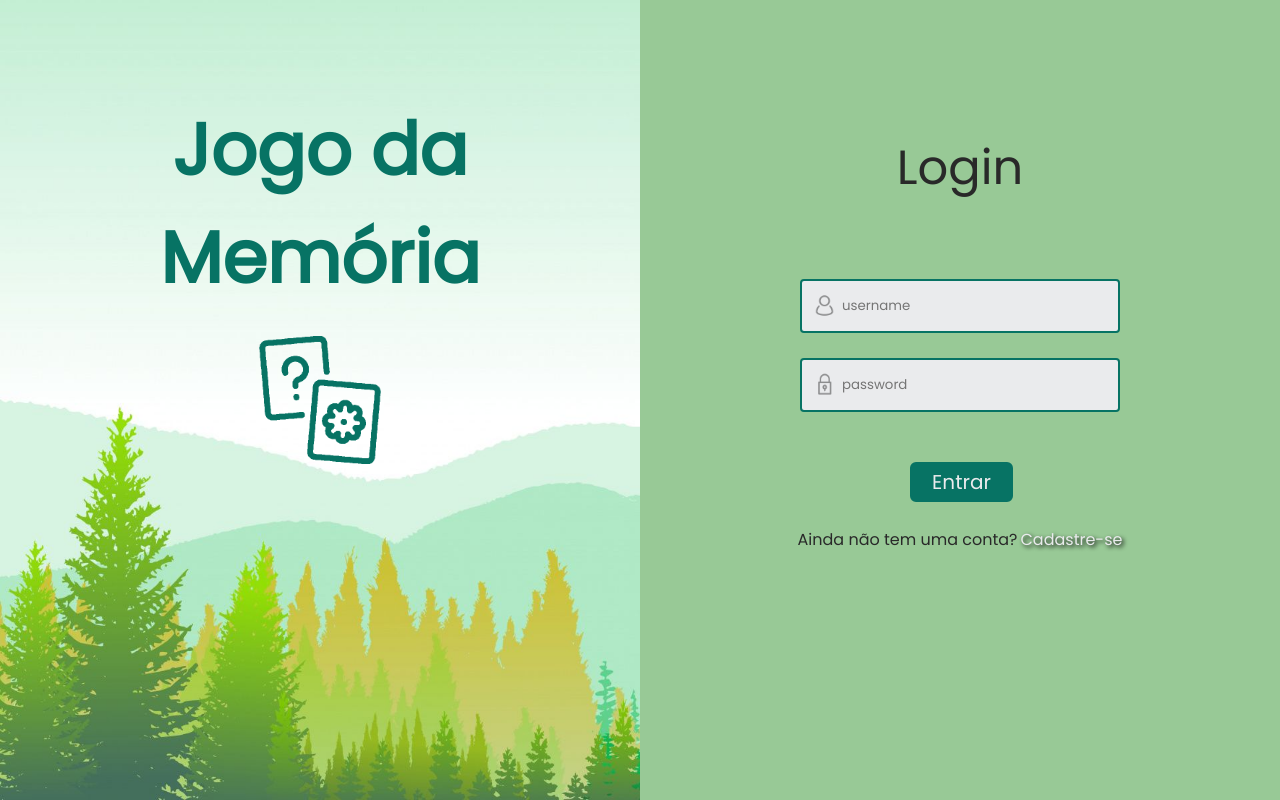
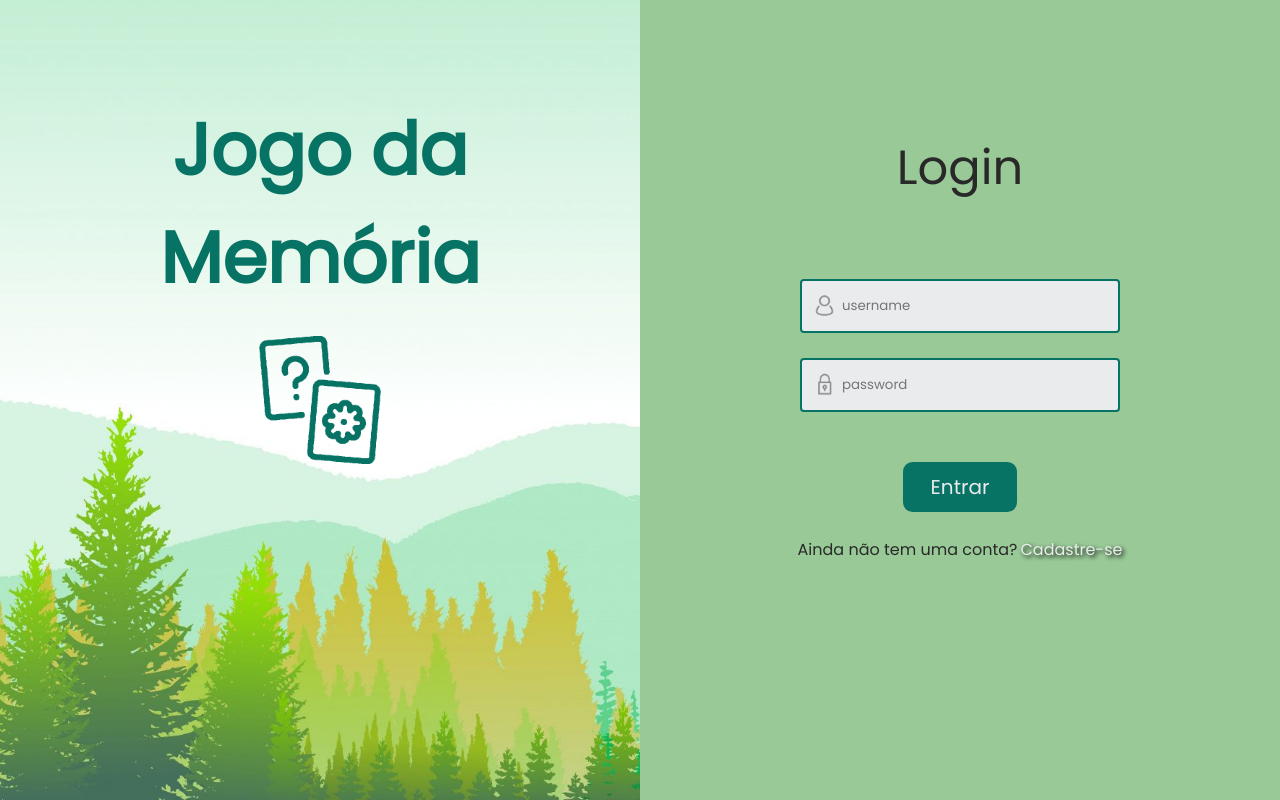
Before and after one commit to camillebobsin/si401-memory-game, a PHP site: page /login.html in a window 1280 px wide. Run offline with PHP 8.4, Linux system fonts and the light colour scheme.

Commit message:
Fix: Login button style

```diff
--- a/login.html
+++ b/login.html
@@ -21,10 +21,10 @@
             <h2>Login</h2>
             <input id="username" type="text" placeholder="username">
             <input id="password" type="password" placeholder="password">
-            <a href="/menu.html"><button>Entrar</button></a>
+            <a class="button" href="/menu.html">Entrar</a>
             <div id="sign-in">
                 <p>Ainda não tem uma conta?</p>
-                <a href="/sign-in.html">Cadastre-se</a>
+                <a id="sign-in-button" href="/sign-in.html">Cadastre-se</a>
             </div>
         </div>
     </div>
--- a/styles/login.css
+++ b/styles/login.css
@@ -31,7 +31,7 @@ h2 {
     font-weight: normal;
 }
 
-button {
+.button {
     margin-top: 50px;
 }
 
@@ -39,12 +39,12 @@ p {
     color: #292929;
 }
 
-a {
+#sign-in-button {
     color: #EAEBED;
     margin-left: 3px;
     text-shadow: 2px 2px 4px #000000;
 }
 
-a:hover {
+#sign-in-button:hover {
     text-decoration: underline;
 }
--- a/styles/styles.css
+++ b/styles/styles.css
@@ -61,17 +61,17 @@ input:focus {
     border: 2px solid red;
 }
 
-button {
+.button {
     background-color: #077364;
-    border-radius: 6px;
-    width: 8vw;
-    height: 5vh;
+    border-radius: 1.2vh;
     border: 2px solid #077364;
     color: #EAEBED;
     font-size: 2.5vh;
+    text-align: center;
+    padding: 1vh 2vw;
 }
 
-button:hover {
+.button:hover {
     border: 2px solid #0e5d52;
     background-color: #0e5d52;
 }
```
